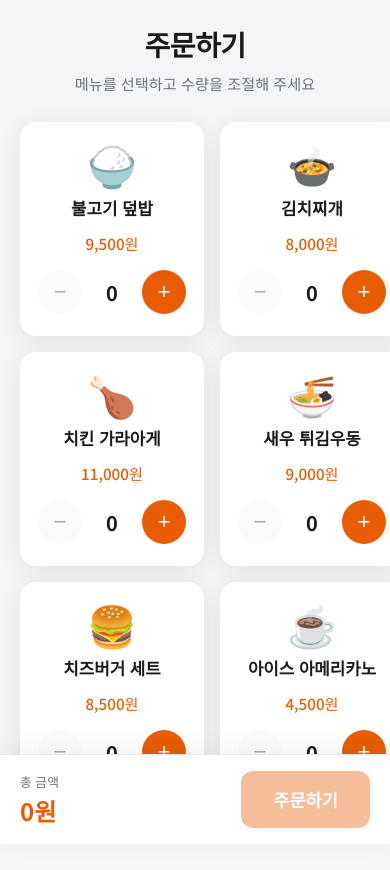
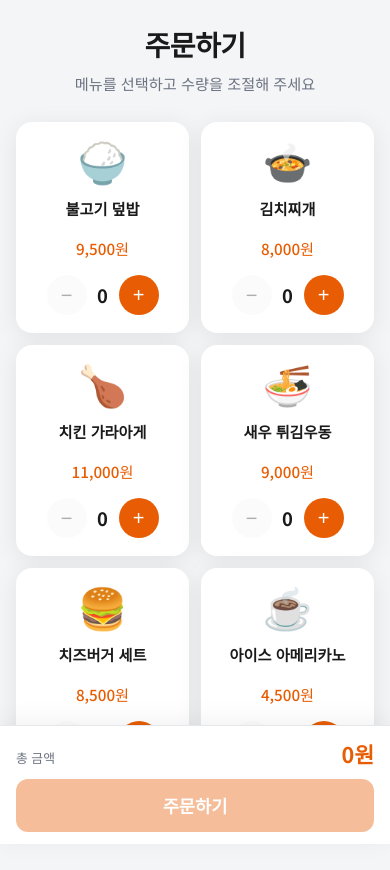
Before and after one commit to lakekimhandsome/restaurant-kiosk, a plain HTML site: page index.html in a window 390 px wide. Drawn offline with Linux system fonts and the light colour scheme.

Commit message:
Fix mobile UI

```diff
--- a/css/style.css
+++ b/css/style.css
@@ -37,7 +37,7 @@ body {
   min-height: 100vh;
   display: flex;
   flex-direction: column;
-  padding: 24px 20px 120px;
+  padding: 24px 16px 140px;
 }
 
 .header {
@@ -59,14 +59,19 @@ body {
 
 .menu-grid {
   display: grid;
-  grid-template-columns: repeat(2, 1fr);
-  gap: 16px;
+  grid-template-columns: repeat(2, minmax(0, 1fr));
+  gap: 12px;
   flex: 1;
+  align-items: stretch;
 }
 
 @media (min-width: 640px) {
+  .kiosk {
+    padding: 24px 20px 120px;
+  }
+
   .menu-grid {
-    grid-template-columns: repeat(3, 1fr);
+    grid-template-columns: repeat(3, minmax(0, 1fr));
     gap: 20px;
   }
 }
@@ -74,14 +79,24 @@ body {
 .menu-card {
   background: var(--surface);
   border-radius: var(--radius);
-  padding: 20px 16px;
+  padding: 16px 12px;
   box-shadow: var(--shadow);
   display: flex;
   flex-direction: column;
   align-items: center;
-  gap: 12px;
+  justify-content: flex-start;
+  gap: 8px;
+  width: 100%;
+  min-height: 0;
   border: 2px solid transparent;
   transition: border-color 0.2s;
+}
+
+@media (min-width: 640px) {
+  .menu-card {
+    padding: 20px 16px;
+    gap: 12px;
+  }
 }
 
 .menu-card--active {
@@ -95,9 +110,21 @@ body {
 }
 
 .menu-card__name {
-  font-size: 1.05rem;
+  font-size: 0.95rem;
   font-weight: 600;
   text-align: center;
+  line-height: 1.35;
+  min-height: 2.7em;
+  display: flex;
+  align-items: center;
+  justify-content: center;
+  width: 100%;
+}
+
+@media (min-width: 640px) {
+  .menu-card__name {
+    font-size: 1.05rem;
+  }
 }
 
 .menu-card__price {
@@ -107,21 +134,25 @@ body {
 }
 
 .qty-control {
-  display: flex;
+  display: grid;
+  grid-template-columns: 40px 32px 40px;
   align-items: center;
-  gap: 16px;
-  margin-top: 4px;
+  justify-content: center;
+  margin-top: auto;
+  padding-top: 8px;
+  width: 100%;
 }
 
 .qty-control__btn {
-  width: 44px;
-  height: 44px;
+  width: 40px;
+  height: 40px;
   border: none;
   border-radius: 50%;
   background: var(--bg);
   color: var(--text);
-  font-size: 1.4rem;
+  font-size: 1.25rem;
   font-weight: 500;
+  line-height: 1;
   cursor: pointer;
   display: flex;
   align-items: center;
@@ -129,6 +160,19 @@ body {
   transition: background 0.15s, transform 0.1s;
   user-select: none;
   -webkit-tap-highlight-color: transparent;
+  justify-self: center;
+}
+
+@media (min-width: 640px) {
+  .qty-control {
+    grid-template-columns: 44px 28px 44px;
+  }
+
+  .qty-control__btn {
+    width: 44px;
+    height: 44px;
+    font-size: 1.4rem;
+  }
 }
 
 .qty-control__btn:active {
@@ -154,10 +198,16 @@ body {
 }
 
 .qty-control__count {
-  font-size: 1.25rem;
+  font-size: 1.15rem;
   font-weight: 700;
-  min-width: 28px;
   text-align: center;
+  justify-self: center;
+}
+
+@media (min-width: 640px) {
+  .qty-control__count {
+    font-size: 1.25rem;
+  }
 }
 
 .order-bar {
@@ -167,18 +217,44 @@ body {
   right: 0;
   background: var(--surface);
   border-top: 1px solid var(--border);
-  padding: 16px 20px;
+  box-shadow: 0 -4px 24px rgba(0, 0, 0, 0.06);
+  padding-bottom: env(safe-area-inset-bottom, 0);
+}
+
+.order-bar__inner {
+  max-width: 960px;
+  margin: 0 auto;
+  padding: 12px 16px;
   display: flex;
-  align-items: center;
-  justify-content: space-between;
-  gap: 16px;
-  box-shadow: 0 -4px 24px rgba(0, 0, 0, 0.06);
+  flex-direction: column;
+  align-items: stretch;
+  gap: 10px;
+}
+
+@media (min-width: 640px) {
+  .order-bar__inner {
+    flex-direction: row;
+    align-items: center;
+    justify-content: space-between;
+    padding: 16px 20px;
+    gap: 16px;
+  }
 }
 
 .order-bar__total {
   display: flex;
-  flex-direction: column;
-  gap: 2px;
+  flex-direction: row;
+  align-items: baseline;
+  justify-content: space-between;
+  gap: 12px;
+}
+
+@media (min-width: 640px) {
+  .order-bar__total {
+    flex-direction: column;
+    align-items: flex-start;
+    gap: 2px;
+  }
 }
 
 .order-bar__label {
@@ -187,14 +263,20 @@ body {
 }
 
 .order-bar__amount {
-  font-size: 1.5rem;
+  font-size: 1.35rem;
   font-weight: 700;
   color: var(--accent);
 }
 
+@media (min-width: 640px) {
+  .order-bar__amount {
+    font-size: 1.5rem;
+  }
+}
+
 .order-bar__btn {
-  flex-shrink: 0;
-  padding: 16px 32px;
+  width: 100%;
+  padding: 14px 24px;
   border: none;
   border-radius: 12px;
   background: var(--accent);
@@ -205,6 +287,14 @@ body {
   cursor: pointer;
   transition: background 0.15s, opacity 0.15s;
   -webkit-tap-highlight-color: transparent;
+}
+
+@media (min-width: 640px) {
+  .order-bar__btn {
+    width: auto;
+    flex-shrink: 0;
+    padding: 16px 32px;
+  }
 }
 
 .order-bar__btn:hover:not(:disabled) {
--- a/index.html
+++ b/index.html
@@ -19,6 +19,7 @@
     <main class="menu-grid" id="menu-grid"></main>
 
     <footer class="order-bar">
+      <div class="order-bar__inner">
         <div class="order-bar__total">
           <span class="order-bar__label">총 금액</span>
           <span class="order-bar__amount" id="total-amount">0원</span>
@@ -26,6 +27,7 @@
         <button type="button" class="order-bar__btn" id="order-btn" disabled>
           주문하기
         </button>
+      </div>
     </footer>
   </div>
 
```
Lines whose indentation alone changed are shown as unchanged.
